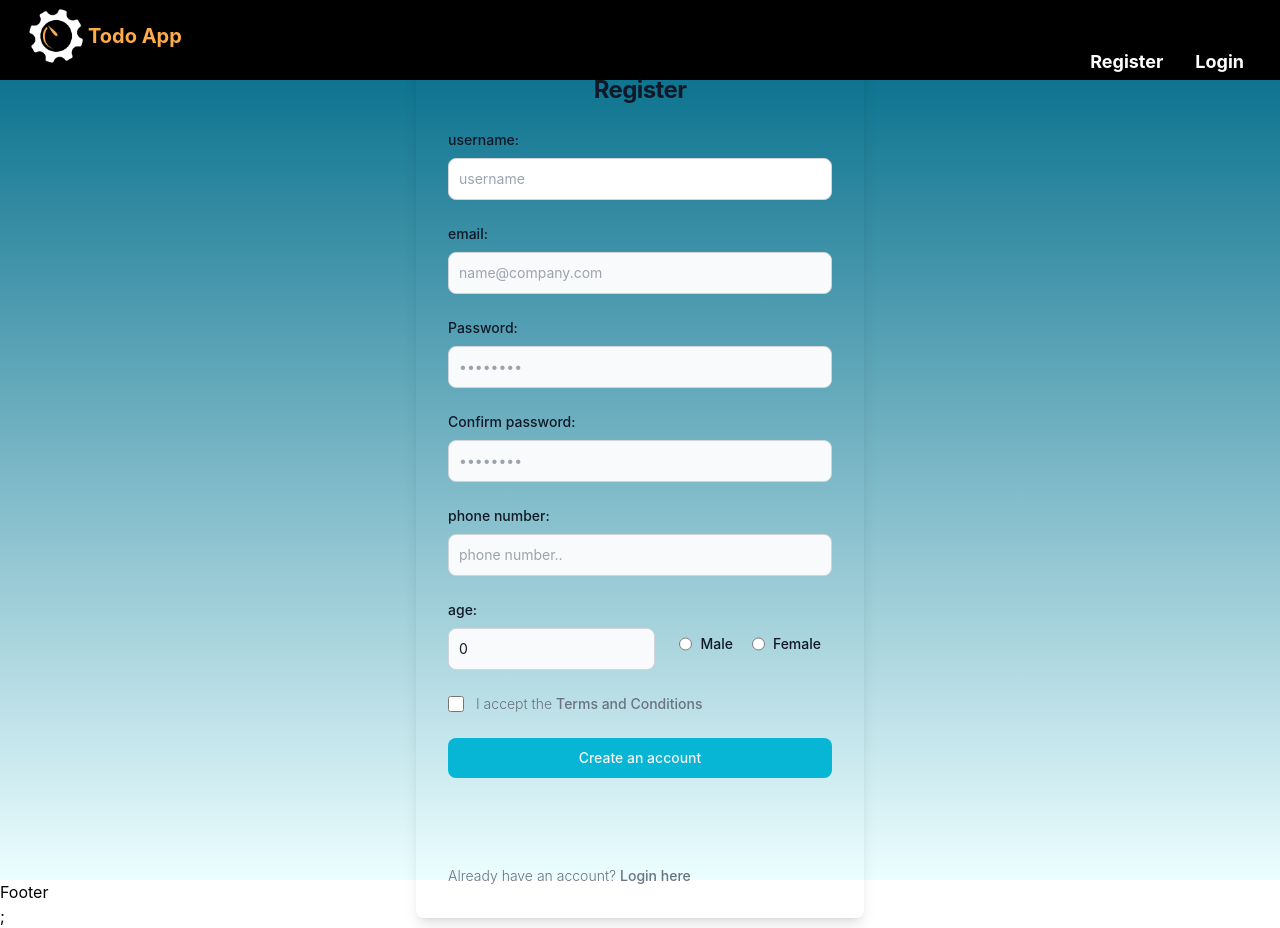
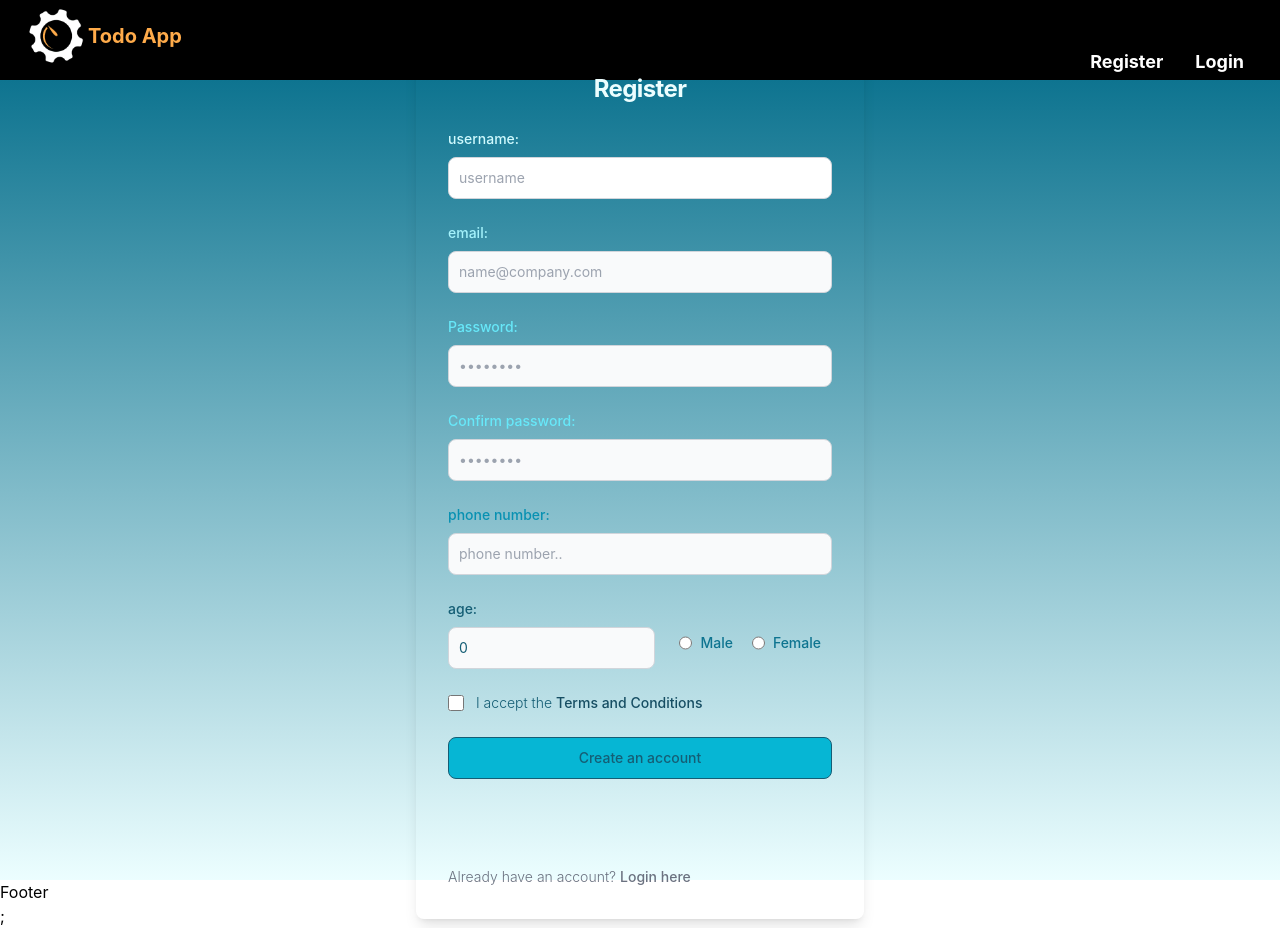
Before and after one commit to AyaaOthman/TrelloApp, a React (Create React App) app: page /register in a window 1280 px wide. Built offline with nearby package versions, Linux system fonts and the light colour scheme; what tw-elements-react would draw is missing.

Commit message:
develop register & login design colors

```diff
--- a/src/Components/MainLayout/Navbar/Navbar.tsx
+++ b/src/Components/MainLayout/Navbar/Navbar.tsx
@@ -26,6 +26,7 @@ export default function Navbar() {
                         >
                             Tasks
                         </Link>
+
                     </div>
                 ) : (
                     <div>
--- a/src/Views/Auth/Register/Register.tsx
+++ b/src/Views/Auth/Register/Register.tsx
@@ -83,7 +83,7 @@ const Register = () => {
             <div className="mx-auto flex h-screen flex-col items-center justify-center px-6 py-8">
                 <div className="w-full rounded-lg shadow-lg sm:max-w-md md:mt-0 xl:p-0">
                     <div className="space-y-4 p-6 sm:p-8 md:space-y-6">
-                        <h1 className="text-center text-xl font-bold leading-tight tracking-tight text-gray-900 dark:text-white md:text-2xl">
+                        <h1 className="text-center text-xl font-bold leading-tight tracking-tight text-cyan-50 md:text-2xl">
                             Register
                         </h1>
                         <form
@@ -93,7 +93,7 @@ const Register = () => {
                             <div className="">
                                 <label
                                     htmlFor="username"
-                                    className="mb-2 block text-sm font-medium text-gray-900 dark:text-white"
+                                    className="mb-2 block text-sm font-medium text-cyan-100 dark:text-white"
                                 >
                                     username:
                                 </label>
@@ -104,7 +104,7 @@ const Register = () => {
                                     type="text"
                                     name="username"
                                     id="username"
-                                    className="block w-full rounded-lg border border-gray-300 p-2.5 text-gray-900 focus:border-primary-600 focus:ring-primary-600 sm:text-sm"
+                                    className="block w-full rounded-lg border border-gray-300 p-2.5 text-cyan-900 focus:border-primary-600 focus:ring-primary-600 sm:text-sm"
                                     placeholder="username"
                                 />
                                 {formik.errors.username &&
@@ -119,7 +119,7 @@ const Register = () => {
                             <div>
                                 <label
                                     htmlFor="email"
-                                    className="mb-2 block text-sm font-medium text-gray-900 dark:text-white"
+                                    className="mb-2 block text-sm font-medium text-cyan-200 dark:text-white"
                                 >
                                     email:
                                 </label>
@@ -130,7 +130,7 @@ const Register = () => {
                                     type="email"
                                     name="email"
                                     id="email"
-                                    className="block w-full rounded-lg border border-gray-300 bg-gray-50 p-2.5 text-gray-900 focus:border-primary-600 focus:ring-primary-600 sm:text-sm"
+                                    className="block w-full rounded-lg border border-gray-300 bg-gray-50 p-2.5 text-cyan-900 focus:border-primary-600 focus:ring-primary-600 sm:text-sm"
                                     placeholder="name@company.com"
                                 />
                                 {formik.errors.email &&
@@ -145,7 +145,7 @@ const Register = () => {
                             <div>
                                 <label
                                     htmlFor="password"
-                                    className="mb-2 block text-sm font-medium text-gray-900 dark:text-white"
+                                    className="mb-2 block text-sm font-medium text-cyan-300 dark:text-white"
                                 >
                                     Password:
                                 </label>
@@ -157,7 +157,7 @@ const Register = () => {
                                     name="password"
                                     id="password"
                                     placeholder="••••••••"
-                                    className="block w-full rounded-lg border border-gray-300 bg-gray-50 p-2.5 text-gray-900 focus:border-primary-600 focus:ring-primary-600 sm:text-sm"
+                                    className="block w-full rounded-lg border border-gray-300 bg-gray-50 p-2.5 text-cyan-900 focus:border-primary-600 focus:ring-primary-600 sm:text-sm"
                                 />
                                 {formik.errors.password &&
                                     formik.touched.password && (
@@ -171,7 +171,7 @@ const Register = () => {
                             <div>
                                 <label
                                     htmlFor="confirm-password"
-                                    className="mb-2 block text-sm font-medium text-gray-900 dark:text-white"
+                                    className="mb-2 block text-sm font-medium text-cyan-300 dark:text-white"
                                 >
                                     Confirm password:
                                 </label>
@@ -197,7 +197,7 @@ const Register = () => {
                             <div>
                                 <label
                                     htmlFor="phone"
-                                    className="mb-2 block text-sm font-medium text-gray-900 dark:text-white"
+                                    className="mb-2 block text-sm font-medium text-cyan-600 dark:text-white"
                                 >
                                     phone number:
                                 </label>
@@ -224,7 +224,7 @@ const Register = () => {
                                 <div>
                                     <label
                                         htmlFor="age"
-                                        className="mb-2 block text-sm font-medium text-gray-900 dark:text-white"
+                                        className="mb-2 block text-sm font-medium text-cyan-800 dark:text-white"
                                     >
                                         age:
                                     </label>
@@ -235,7 +235,7 @@ const Register = () => {
                                         type="number"
                                         name="age"
                                         id="age"
-                                        className="block w-full rounded-lg border border-gray-300 bg-gray-50 p-2.5 text-gray-900 focus:border-primary-600 focus:ring-primary-600 sm:text-sm"
+                                        className="block w-full rounded-lg border border-gray-300 bg-gray-50 p-2.5 text-cyan-800 focus:border-primary-600 focus:ring-primary-600 sm:text-sm"
                                         placeholder="age"
                                     />
                                     {formik.errors.age &&
@@ -259,7 +259,7 @@ const Register = () => {
                                         />
                                         <label
                                             htmlFor="bordered-radio-1"
-                                            className="ml-2 w-full py-4 text-sm font-medium text-gray-900 dark:text-gray-300"
+                                            className="ml-2 w-full py-4 text-sm font-medium text-cyan-700 dark:text-gray-300"
                                         >
                                             Male
                                         </label>
@@ -275,7 +275,7 @@ const Register = () => {
                                         />
                                         <label
                                             htmlFor="bordered-radio-2"
-                                            className="ml-2 w-full py-4 text-sm font-medium text-gray-900 dark:text-gray-300"
+                                            className="ml-2 w-full py-4 text-sm font-medium text-cyan-700 dark:text-gray-300"
                                         >
                                             Female
                                         </label>
@@ -294,11 +294,11 @@ const Register = () => {
                                 <div className="ml-3 text-sm">
                                     <label
                                         htmlFor="terms"
-                                        className="font-light text-gray-500 dark:text-gray-300"
+                                        className="font-light text-cyan-800 dark:text-gray-300"
                                     >
                                         I accept the{" "}
                                         <a
-                                            className="font-medium text-primary-600 hover:underline dark:text-primary-500"
+                                            className="font-medium text-cyan-900 hover:underline dark:text-primary-500"
                                             href="#"
                                         >
                                             Terms and Conditions
@@ -308,7 +308,7 @@ const Register = () => {
                             </div>
                             <button
                                 type="submit"
-                                className="w-full rounded-lg bg-cyan-500 px-5 py-2.5 text-center text-sm font-medium text-gray-100 hover:bg-primary-700 focus:outline-none focus:ring-4 focus:ring-primary-300"
+                                className="w-full rounded-lg bg-cyan-500 px-5 py-2.5 text-center text-sm font-medium text-gray-100 border border-cyan-800 hover:bg-cyan-600 focus:outline-none focus:ring-4 focus:ring-primary-300"
                                 disabled={
                                     !formik.isValid ||
                                     !formik.dirty ||
@@ -320,7 +320,7 @@ const Register = () => {
                                         <div role="status">
                                             <svg
                                                 aria-hidden="true"
-                                                className="mr-2 inline h-8 w-8 animate-spin fill-blue-600 text-gray-200 dark:text-gray-600"
+                                                className="mr-2 inline h-8 w-8 animate-spin fill-cyan-800 text-gray-200 dark:text-gray-600"
                                                 viewBox="0 0 100 101"
                                                 fill="none"
                                                 xmlns="http://www.w3.org/2000/svg"
@@ -334,13 +334,13 @@ const Register = () => {
                                                     fill="currentFill"
                                                 />
                                             </svg>
-                                            <span className="sr-only">
+                                            <span className="sr-only text-cyan-800">
                                                 Loading...
                                             </span>
                                         </div>
                                     </div>
                                 ) : (
-                                    <span>Create an account</span>
+                                    <span className="text-cyan-800">Create an account</span>
                                 )}
                             </button>
                             <GoogleAuth />
```
Also changed, not shown: src/Views/Auth/Login/Login.tsx (+6 -6 lines).
